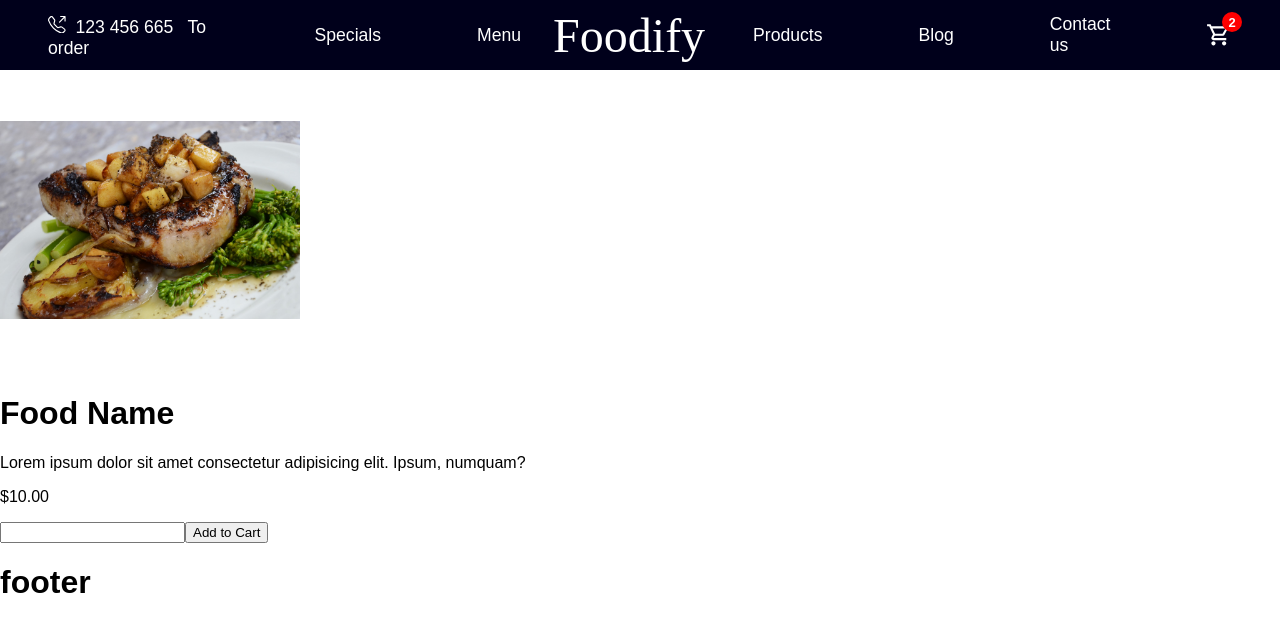
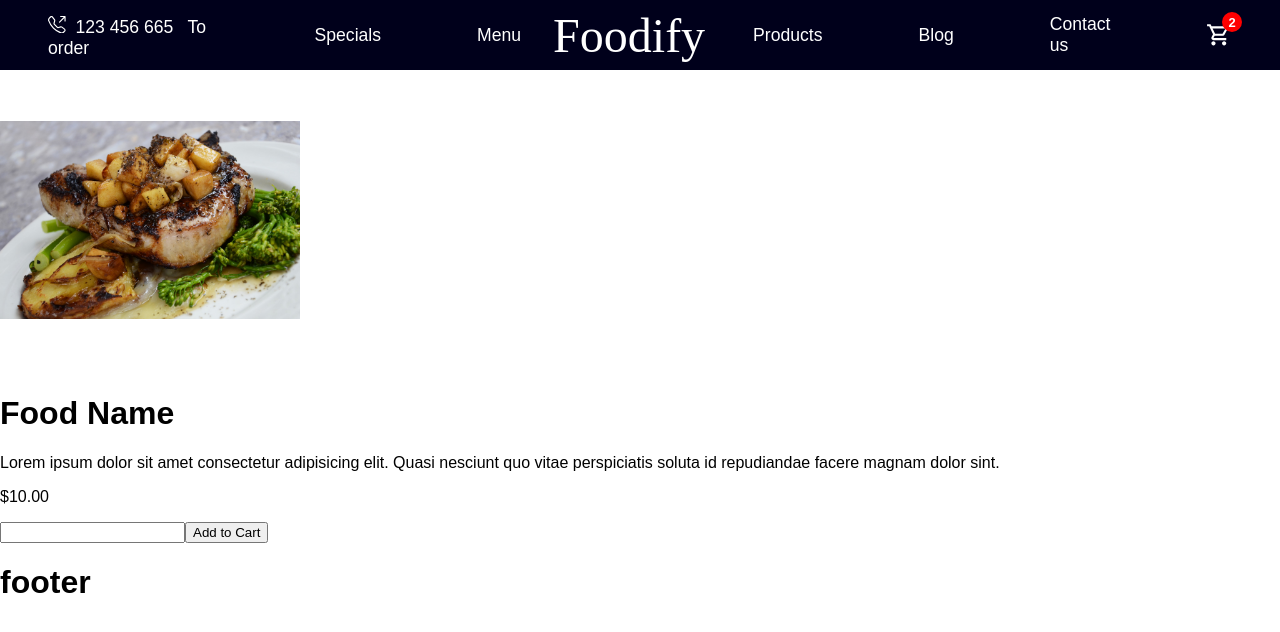
Before and after one commit to codeComet/food-ordering-app, a Next.js app in the folder client/: page /item/1 in a window 1280 px wide. Shown: the top 632 px of the page. Built offline with nearby package versions, Linux system fonts and the light colour scheme.

Commit message:
single product page need changes

```diff
--- a/client/pages/item/[id].jsx
+++ b/client/pages/item/[id].jsx
@@ -17,8 +17,9 @@
         <div className={styles.foodInfo}>
           <h1>Food Name</h1>
           <p>
-            Lorem ipsum dolor sit amet consectetur adipisicing elit. Ipsum,
-            numquam?
+            Lorem ipsum dolor sit amet consectetur adipisicing elit. Quasi
+            nesciunt quo vitae perspiciatis soluta id repudiandae facere magnam
+            dolor sint.
           </p>
           <p>$10.00</p>
         </div>
```
